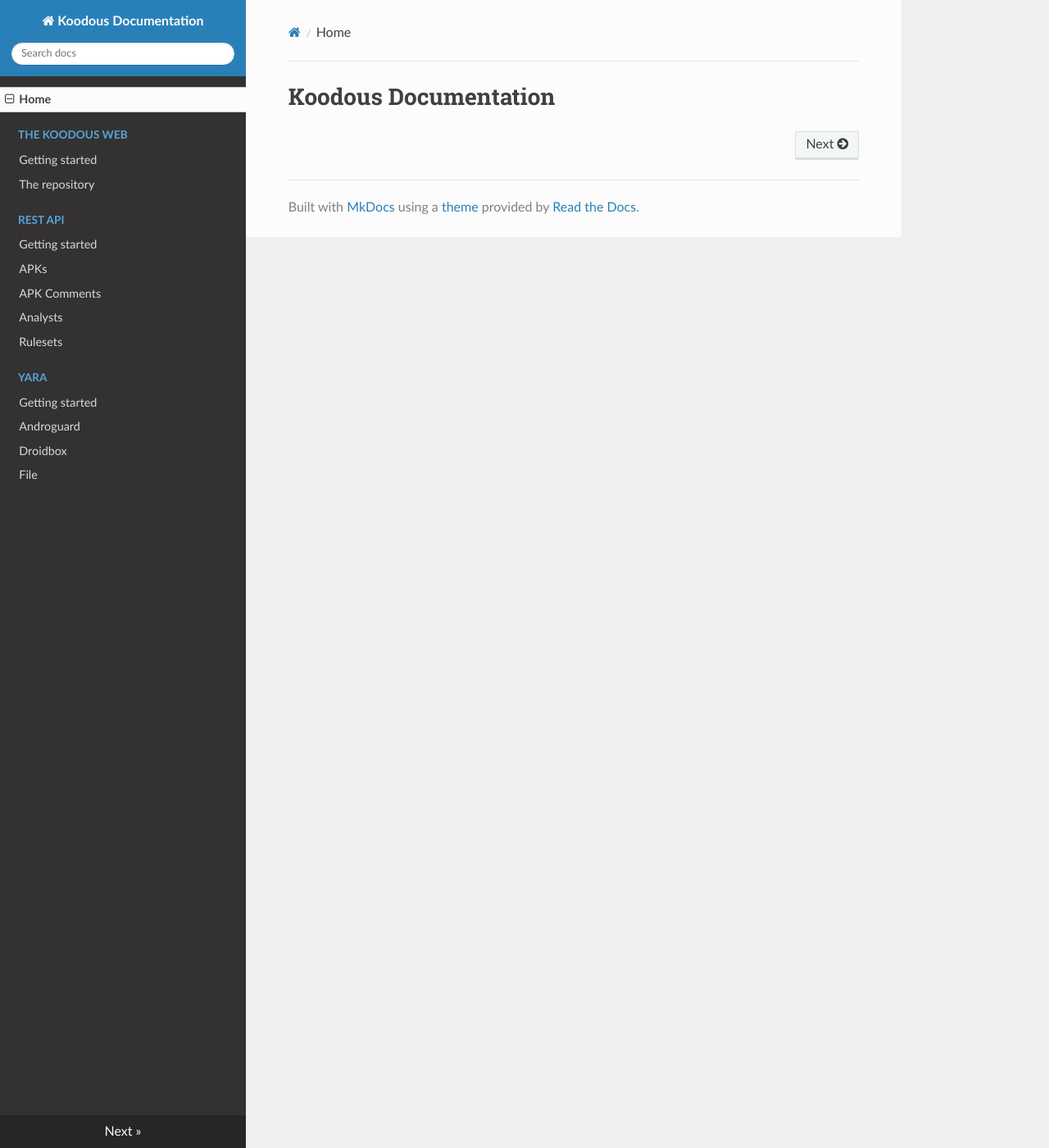
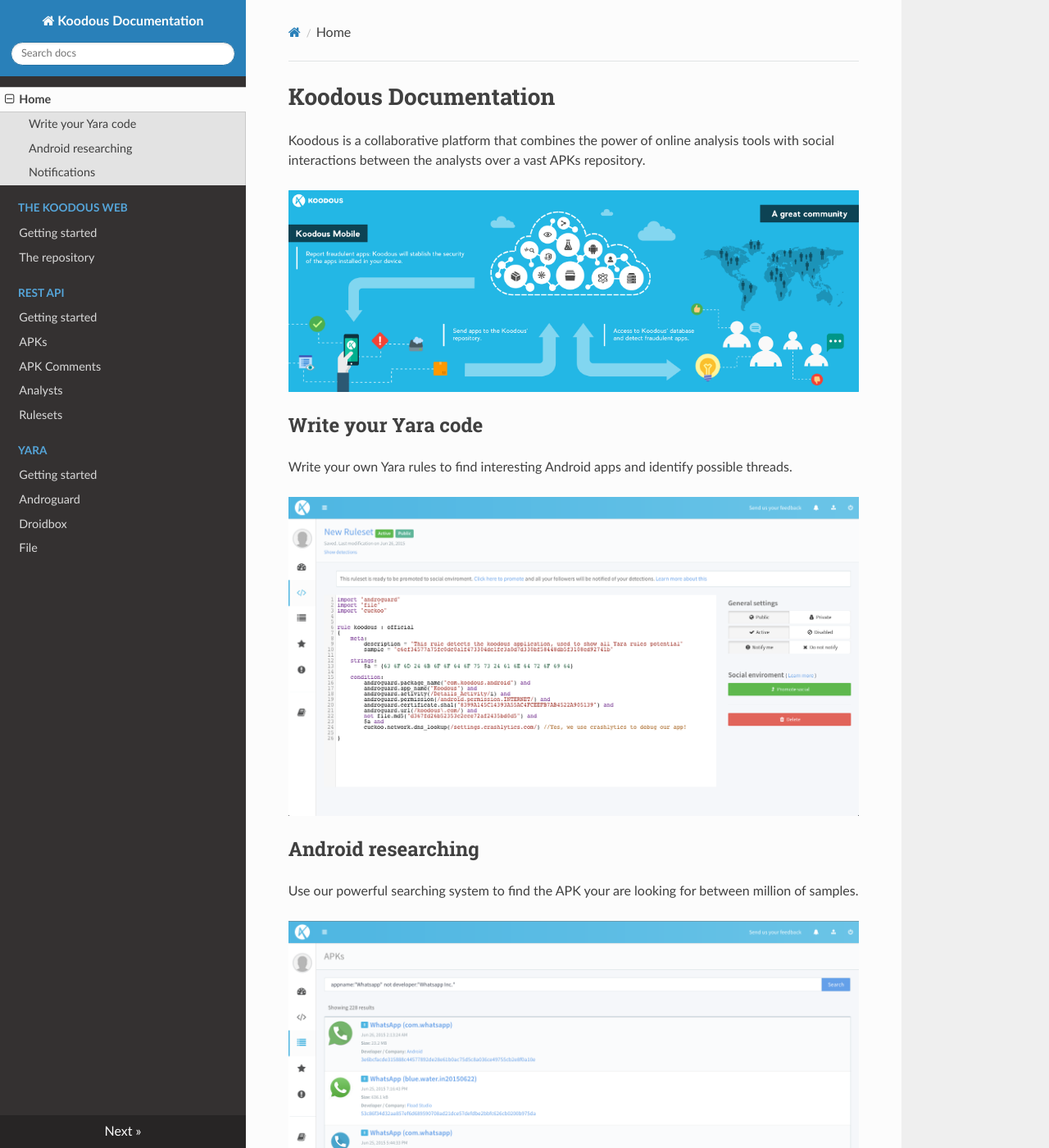
Before and after one commit to Koodous/docs.koodous.com, an MkDocs documentation site: the page built from docs/index.md, in a window 1280 px wide and 1400 px high. Shown: the whole window at 82% size. Built offline with MkDocs 1.6.1, drawn with Linux system fonts in a browser that asks for light colours; nearby versions of some CDN libraries; old or Windows-style settings are respelled for this version of MkDocs; some of the changed text lies outside the part shown.

Commit message:
Documentation main page & images

```diff
--- a/docs/index.md
+++ b/docs/index.md
@@ -1 +1,23 @@
 # Koodous Documentation
+
+Koodous is a collaborative platform that combines the power of online analysis tools with social interactions between the analysts over a vast APKs repository.
+
+![Koodous Diagram](img/koodous-diagram.png)
+
+## Write your Yara code
+
+Write your own Yara rules to find interesting Android apps and identify possible threads.
+
+![Koodous Yara](img/koodous-yara.png)
+
+## Android researching
+
+Use our powerful searching system to find the APK your are looking for between million of samples.
+
+![Koodous Apks](img/koodous-apks.png)
+
+## Notifications
+
+Get noticed about your detections with our notifications system.
+
+![Koodous Notifications](img/koodous-notifications.png)
```
Also changed, not shown: docs/img/koodous-apks.png (added), docs/img/koodous-diagram.png (added), docs/img/koodous-notifications.png (added), docs/img/koodous-yara.png (added).
